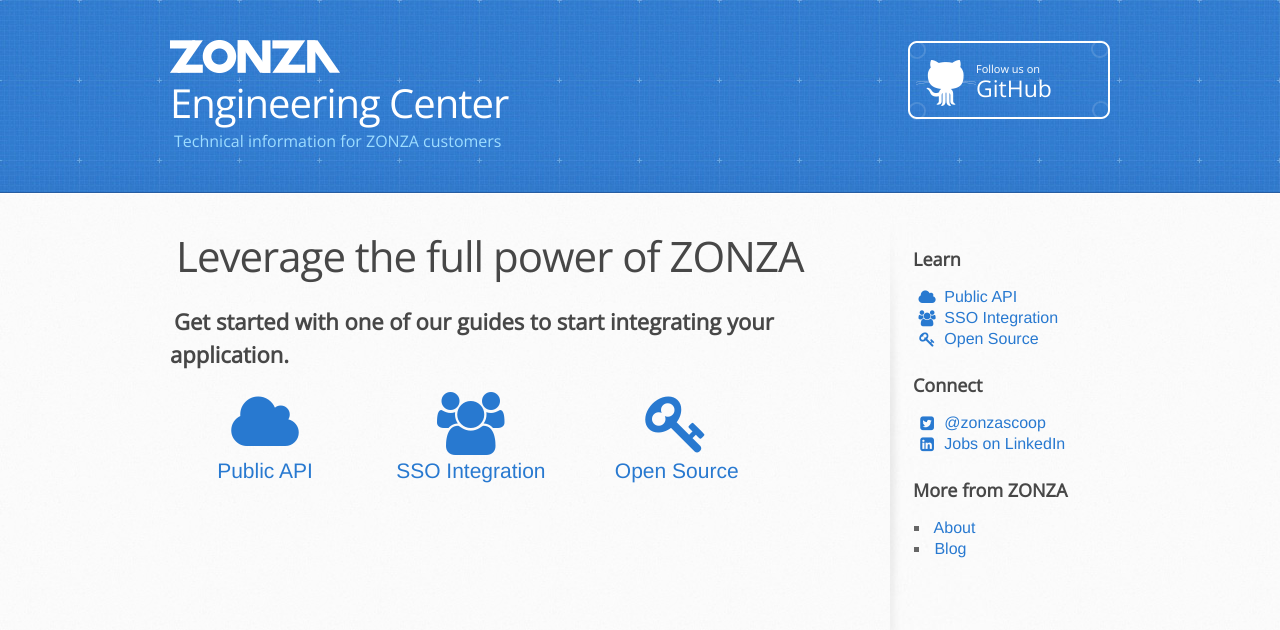
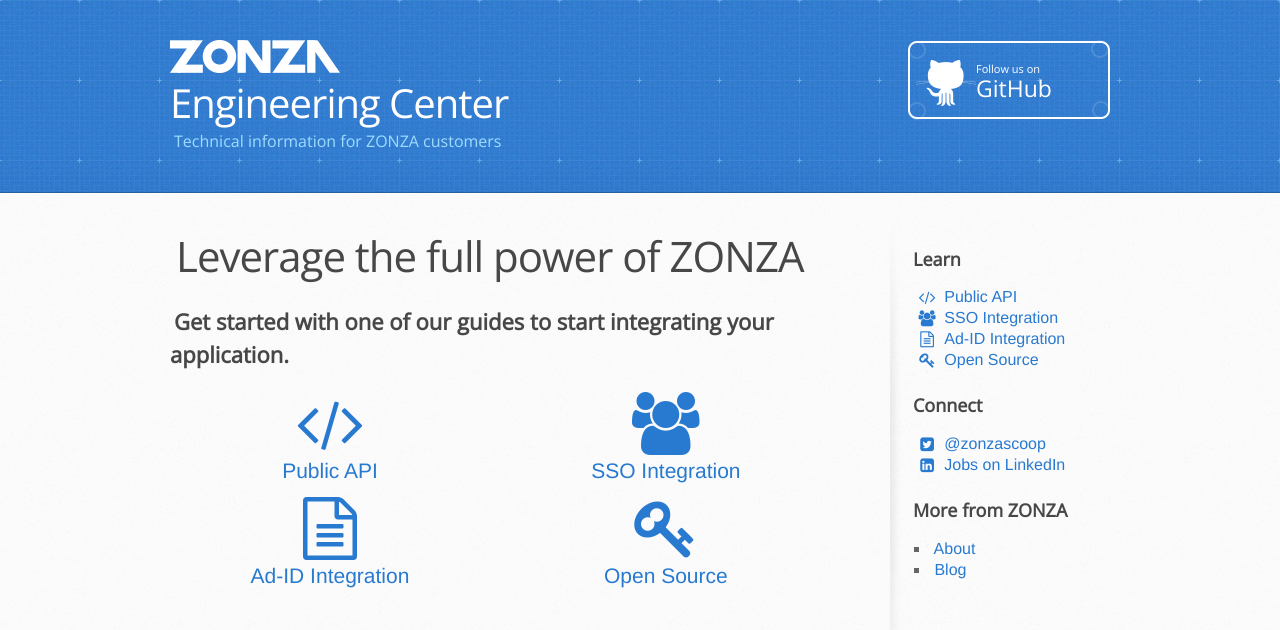
Before and after one commit to zonza/zonza.github.io, a Jekyll site: the page built from index.html, in a window 1280 px wide. Shown: the top 630 px of the page. Built offline with Jekyll 4.4.1, drawn with Linux system fonts in a browser that asks for light colours; nearby versions of some CDN libraries.

Commit message:
Add AdID page

```diff
--- a/_includes/sidebar.html
+++ b/_includes/sidebar.html
@@ -2,8 +2,9 @@
 <aside id="sidebar">
     <h3>Learn</h3>
     <ul class="fa-ul">
-        <li><a href="api.html"><i class="fa fa-li fa-cloud"></i> Public API</a></li>
+        <li><a href="api.html"><i class="fa fa-li fa-code"></i> Public API</a></li>
         <li><a href="sso.html"><i class="fa fa-li fa-users"></i> SSO Integration</li></a>
+        <li><a href="adid.html"><i class="fa fa-li fa-file-text-o"></i> Ad-ID Integration</li></a>
         <li><a href="open-source.html"><i class="fa fa-li fa-key"></i> Open Source</a></li>
     </ul>
     <h3>Connect</h3>
--- a/index.html
+++ b/index.html
@@ -6,7 +6,8 @@
 <h1>Leverage the full power of ZONZA</h1>
 <h2>Get started with one of our guides to start integrating your application.</h2>
 <ul id="homelinks">
-    <li><a href="api.html"><i class="fa fa-fw fa-cloud fa-3x"></i> Public API</a></li>
+    <li><a href="api.html"><i class="fa fa-fw fa-code fa-3x"></i> Public API</a></li>
     <li><a href="sso.html"><i class="fa fa-fw fa-users fa-3x"></i> SSO Integration</li></a>
+    <li><a href="adid.html"><i class="fa fa-fw fa-file-text-o fa-3x"></i> Ad-ID Integration</li></a>
     <li><a href="open-source.html"><i class="fa fa-fw fa-key fa-3x"></i> Open Source</a></li>
 </ul>
--- a/stylesheets/stylesheet.css
+++ b/stylesheets/stylesheet.css
@@ -769,7 +769,7 @@
     padding-bottom: 10px;
     text-align: center;
     text-align: top;
-    width: 150px;
+    width: 280px;
 }
 
 ol {
```
Also changed, not shown: adid.md (added, +8 -0 lines), api.md (+1 -2 lines).
